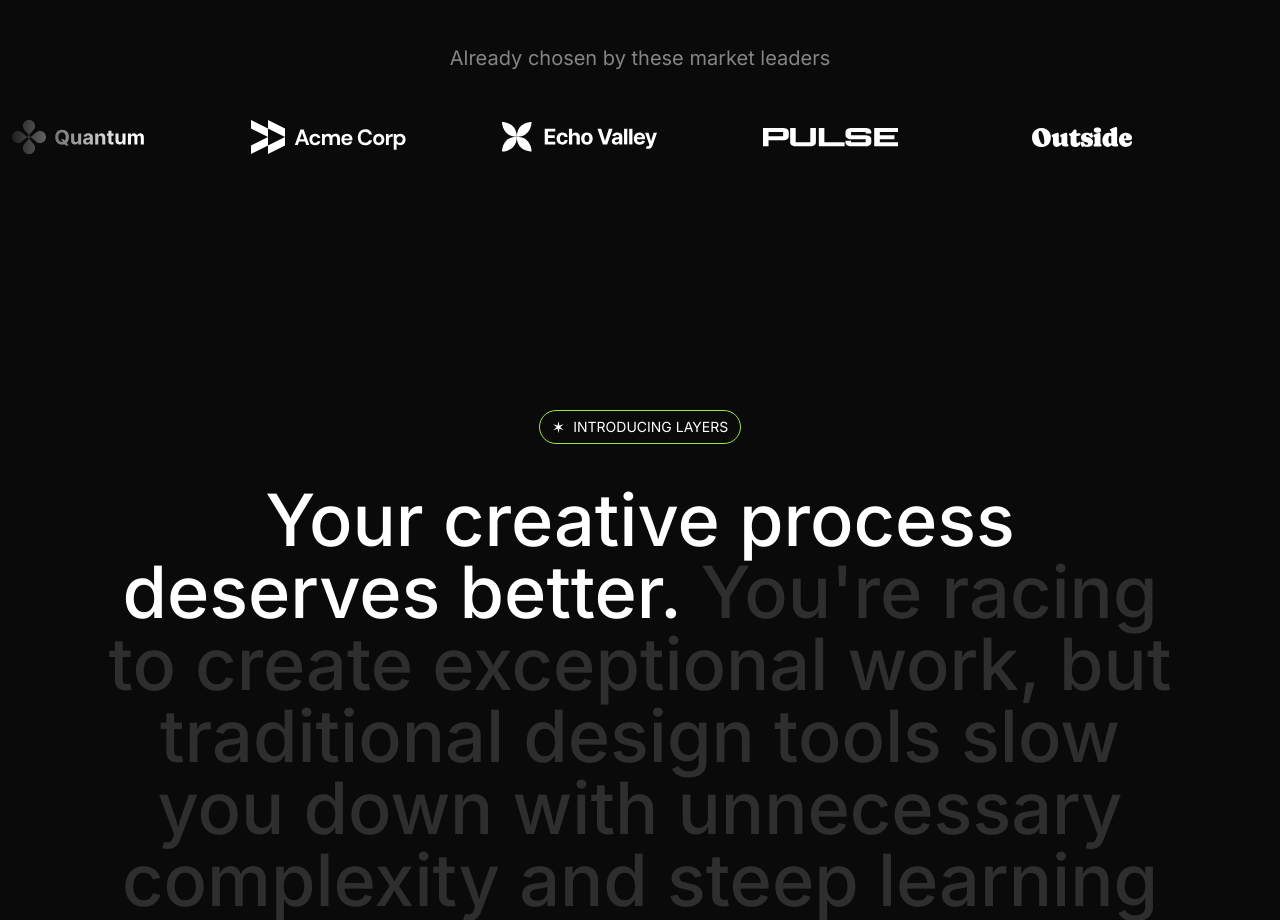
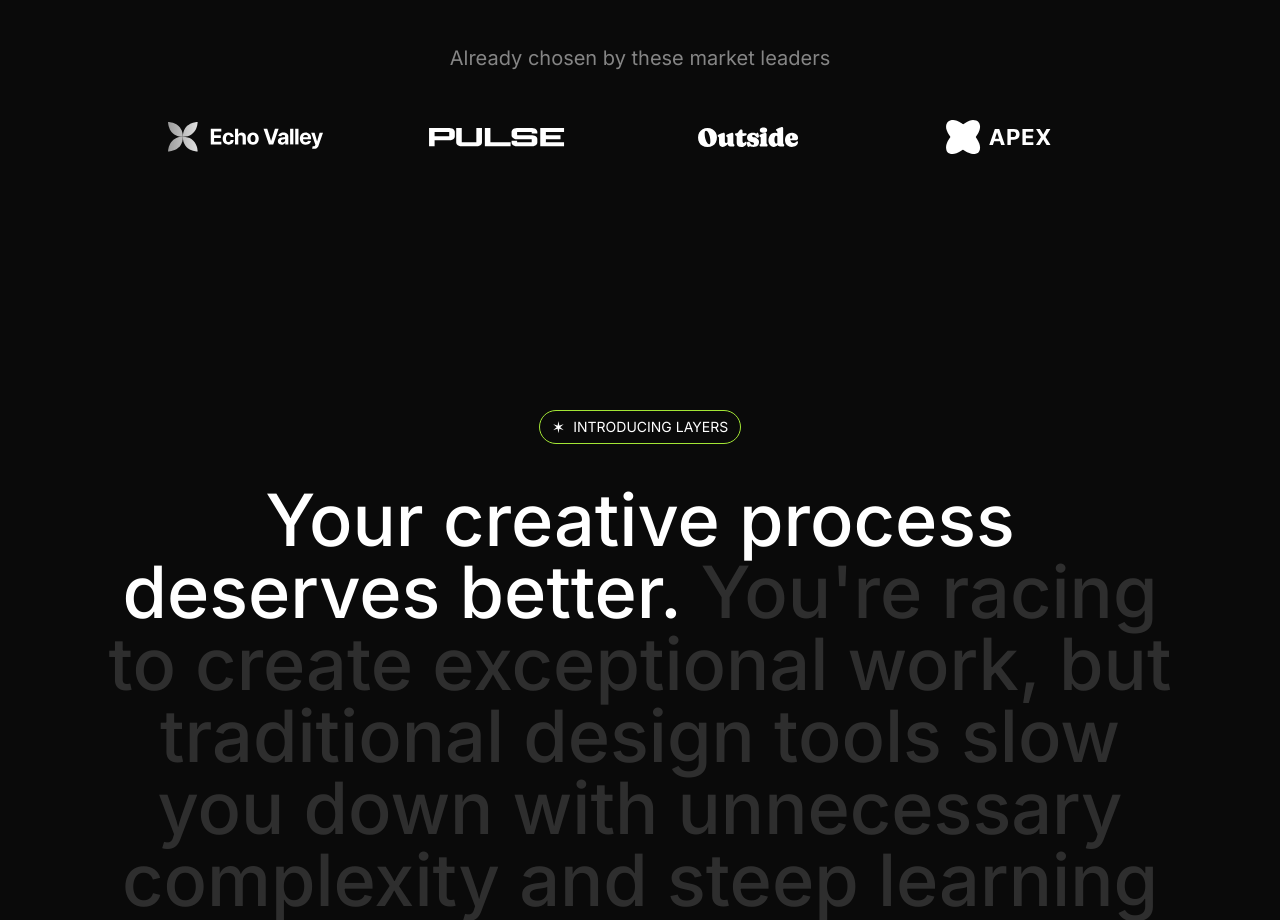
Before and after one commit to harsh6183/Edito, a Next.js app: page / in a window 1280 px wide. Shown: the part 800-1720 px from the top of the page. Built offline with nearby package versions, Linux system fonts and the light colour scheme.

Commit message:
Changes in logo animation

```diff
--- a/src/sections/LogoTicker.tsx
+++ b/src/sections/LogoTicker.tsx
@@ -1,3 +1,4 @@
+'use client'
 import quantumLogo from "@/assets/images/quantum.svg";
 import acmeLogo from "@/assets/images/acme-corp.svg";
 import echoValleyLogo from "@/assets/images/echo-valley.svg";
@@ -8,6 +9,8 @@
 import twiceLogo from "@/assets/images/twice.svg";
 import { section } from "framer-motion/client";
 import Image from "next/image";
+import { Fragment } from "react";
+import {motion} from "framer-motion"
 
 const logos = [
     { name: "Quantum", image: quantumLogo },
@@ -25,12 +28,30 @@
         <section className="py-24 overflow-x-clip">
             <div className="container">
                 <h3 className="text-center text-white/50 text-xl">Already chosen by these market leaders</h3>
-            </div>
-            <div className="overflow-hidden mt-12 [mask-image:linear-gradient(to_right,transparent,black_10%,black_90%,transparent)]">
-                <div className="flex gap-24 pr-24 ">
-                    {logos.map(logo=>(
-                        <Image src={logo.image} key={logo.name} alt={logo.name}/>
-                    ))}
+
+                <div className="flex overflow-hidden mt-12 [mask-image:linear-gradient(to_right,transparent,black_10%,black_90%,transparent)]">
+                    <motion.div
+                    animate={{
+                        x:"-50%",
+                    }}
+                    transition={{
+                        duration:30,
+                        ease:"linear",
+                        repeat:Infinity
+                    }}
+                    className="flex flex-none gap-24 pr-24 ">
+                        {Array.from({ length: 2 }).map((_, i) => (
+                            <Fragment key={i}>
+                                {logos.map(logo => (
+                                    <Image
+                                        src={logo.image}
+                                        key={logo.name}
+                                        alt={logo.name} />
+                                ))}
+                            </Fragment>
+                        ))}
+
+                    </motion.div>
                 </div>
             </div>
         </section>
```
